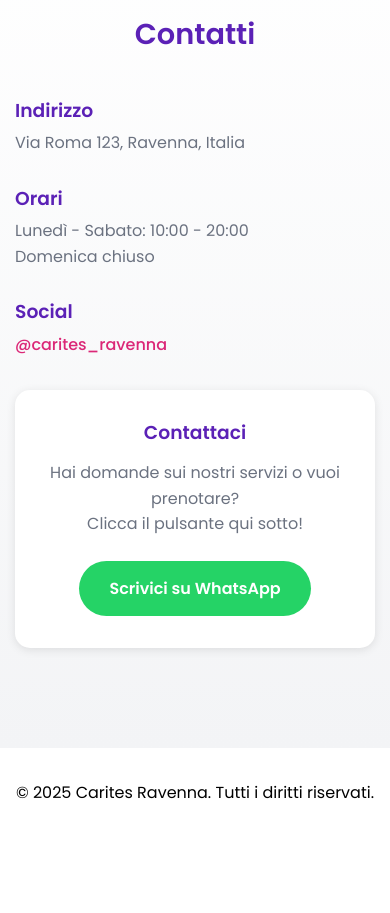
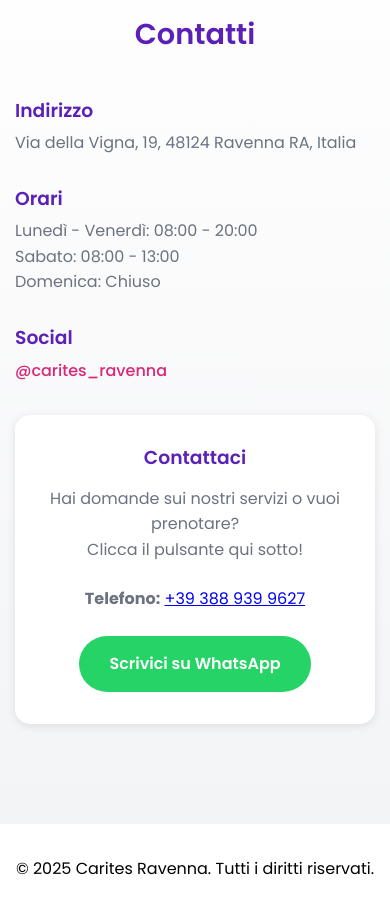
Before and after one commit to LautaroVegaa/web-carites, a website: page index.html in a window 390 px wide. Shown: the part 2120-3033 px from the top of the page. Before the commit the page ends 2958 px from the top, so only its background shows below. Drawn offline with Linux system fonts and the light colour scheme; no server answers.

Commit message:
update(contact): add Carites phone number, address, and opening hours to WhatsApp buttons and contact section

```diff
--- a/index.html
+++ b/index.html
@@ -237,12 +237,16 @@
                     <div class="contact-info">
                         <div class="contact-item">
                             <h3>Indirizzo</h3>
-                            <p>Via Roma 123, Ravenna, Italia</p>
+                            <p>Via della Vigna, 19, 48124 Ravenna RA, Italia</p>
                         </div>
-                        <div class="contact-item">
-                            <h3>Orari</h3>
-                            <p>Lunedì - Sabato: 10:00 - 20:00<br>Domenica chiuso</p>
-                        </div>
+                    <div class="contact-item">
+                        <h3>Orari</h3>
+                        <p>
+                            Lunedì - Venerdì: 08:00 - 20:00<br>
+                            Sabato: 08:00 - 13:00<br>
+                            Domenica: Chiuso
+                        </p>
+                            </div>
                         <div class="contact-item">
                             <h3>Social</h3>
                             <a href="https://www.instagram.com/carites_ravenna/" target="_blank" class="instagram-link">
@@ -251,9 +255,10 @@
                         </div>
                     </div>
                     <div class="contact-whatsapp">
-                        <h3>Contattaci</h3>
+                    <h3>Contattaci</h3>
                         <p>Hai domande sui nostri servizi o vuoi prenotare? <br>Clicca il pulsante qui sotto!</p>
-                        <a href="https://wa.me/placeholder" target="_blank" class="whatsapp-cta">
+                        <p><strong>Telefono:</strong> <a href="https://wa.me/393889399627" target="_blank">+39 388 939 9627</a></p>
+                        <a href="https://wa.me/393889399627" target="_blank" class="whatsapp-cta">
                             Scrivici su WhatsApp
                         </a>
                     </div>
@@ -269,7 +274,7 @@
     </footer>
 
     <div class="floating-buttons">
-        <a href="https://wa.me/placeholder" class="floating-whatsapp" id="floating-whatsapp" aria-label="WhatsApp">
+        <a href="https://wa.me/393889399627" class="floating-whatsapp" id="floating-whatsapp" aria-label="WhatsApp">
             <svg width="24" height="24" viewBox="0 0 24 24" fill="currentColor">
                 <path d="M17.472 14.382c-.297-.149-1.758-.867-2.03-.967-.273-.099-.471-.148-.67.15-.197.297-.767.966-.94 1.164-.173.199-.347.223-.644.075-.297-.15-1.255-.463-2.39-1.475-.883-.788-1.48-1.761-1.653-2.059-.173-.297-.018-.458.13-.606.134-.133.298-.347.446-.52.149-.174.198-.298.298-.497.099-.198.05-.371-.025-.52-.075-.149-.669-1.612-.916-2.207-.242-.579-.487-.5-.669-.51-.173-.008-.371-.01-.57-.01-.198 0-.52.074-.792.372-.272.297-1.04 1.016-1.04 2.479 0 1.462 1.065 2.875 1.213 3.074.149.198 2.096 3.2 5.077 4.487.709.306 1.262.489 1.694.625.712.227 1.36.195 1.871.118.571-.085 1.758-.719 2.006-1.413.248-.694.248-1.289.173-1.413-.074-.124-.272-.198-.57-.347m-5.421 7.403h-.004a9.87 9.87 0 01-5.031-1.378l-.361-.214-3.741.982.998-3.648-.235-.374a9.86 9.86 0 01-1.51-5.26c.001-5.45 4.436-9.884 9.888-9.884 2.64 0 5.122 1.03 6.988 2.898a9.825 9.825 0 012.893 6.994c-.003 5.45-4.437 9.884-9.885 9.884m8.413-18.297A11.815 11.815 0 0012.05 0C5.495 0 .16 5.335.157 11.892c0 2.096.547 4.142 1.588 5.945L.057 24l6.305-1.654a11.882 11.882 0 005.683 1.448h.005c6.554 0 11.890-5.335 11.893-11.893A11.821 11.821 0 0020.484 3.687"/>
             </svg>
```
